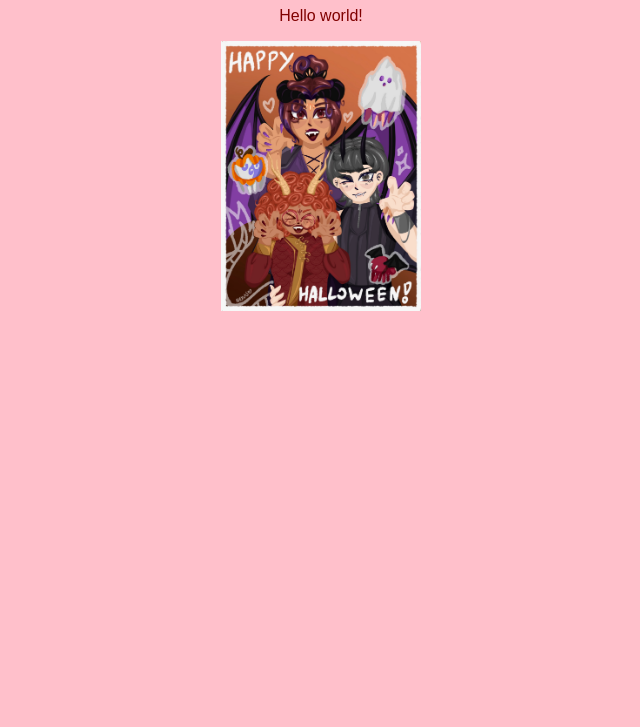
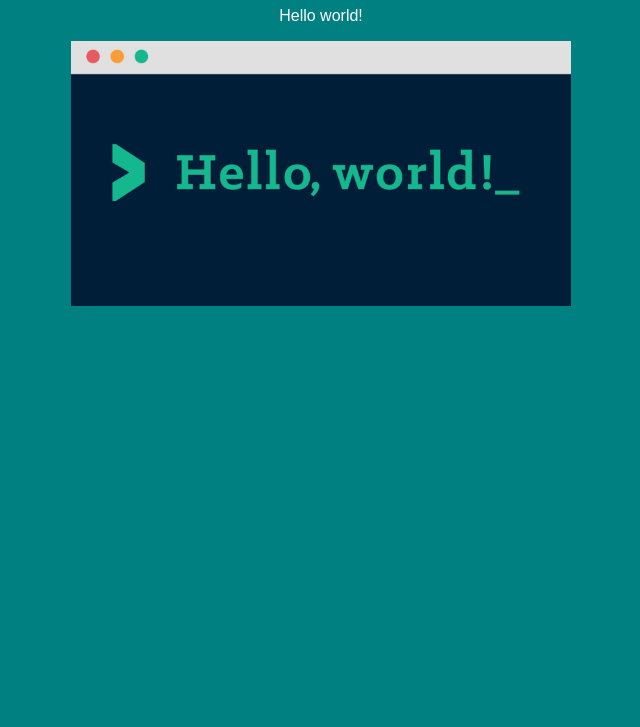
Before and after one commit to Nexus-nox/boba-drops-2, a plain HTML site: page index.html in a window 1280 px wide. Shown: the part 73-800 px from the top of the page, without its empty margins (319-959 px from the left). Drawn offline with Linux system fonts and the light colour scheme.

Commit message:
made big

```diff
--- a/index.html
+++ b/index.html
@@ -7,6 +7,6 @@
         <h1>Hello</h1>
        <p>Hello world!</p>
        <img
-       src="IMG_0060.jpeg" />
+       src="images.png" />
     </body>
 </html>
--- a/style.css
+++ b/style.css
@@ -1,9 +1,9 @@
 img {
-    width: 200px;
+    width: 500px;
 }
 body {
     text-align: center;
     font-family: 'arial';
-    background: pink;
-    color: maroon
+    background: teal;
+    color: white
 }
```
Also changed, not shown: images.png (added).
